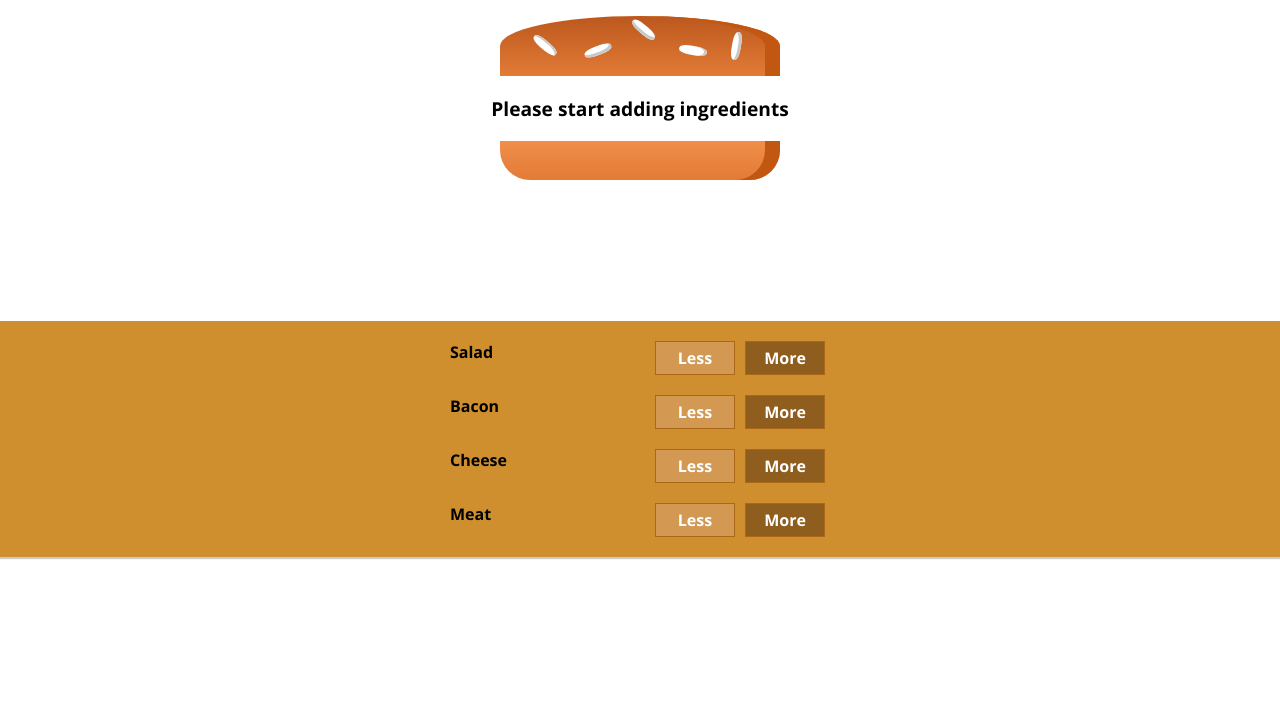
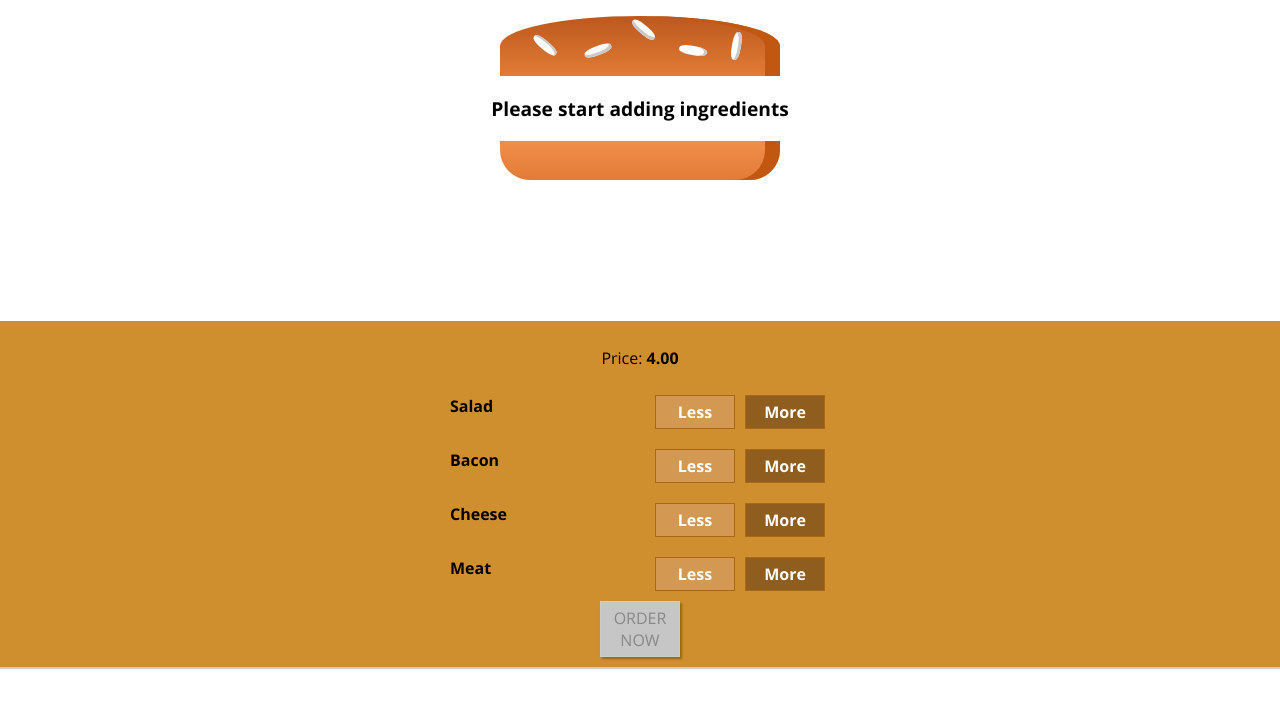
Before and after one commit to ivan-dimittrov/Burger-Builder-App, a React (Create React App) app: page / in a window 1280 px wide. Shown: the top 708 px of the page. Built offline with nearby package versions, Linux system fonts and the light colour scheme.

Commit message:
Optimization about removing ingredients.

```diff
--- a/src/components/Burger/BuildControls/BuildControls.tsx
+++ b/src/components/Burger/BuildControls/BuildControls.tsx
@@ -12,6 +12,7 @@
 const buildControls = (props: any) => {
     return (
         <div className='buildControls'>
+            <p>Price: <strong>{props.price.toFixed(2)}</strong></p>
             {controls.map(ctrl => {
                 return <BuildControl
                     key={ctrl.label}
@@ -20,6 +21,7 @@
                     removed={() => props.ingredientRemoved(ctrl.type)}
                 />
             })}
+            <button className='OrderButton' disabled={!props.purchasable}>ORDER NOW</button>
         </div>
     );
 };
--- a/src/components/Burger/BuildControls/buildControls.css
+++ b/src/components/Burger/BuildControls/buildControls.css
@@ -8,3 +8,44 @@
     margin: auto;
     padding: 10px 0;
 }
+
+.OrderButton {
+    background-color: #DAD735;
+    outline: none;
+    cursor: pointer;
+    border: 1px solid #966909;
+    color: #966909;
+    font-family: inherit;
+    font-size: 1.2em;
+    padding: 15px 30px;
+    box-shadow: 2px 2px 2px #966909;
+}
+
+.OrderButton:hover, .OrderButton:active {
+    background-color: #A0DB41;
+    border: 1px solid #966909;
+    color: #966909;
+}
+
+.OrderButton:disabled {
+    background-color: #C7C6C6;
+    cursor: not-allowed;
+    border: 1px solid #ccc;
+    color: #888888;
+}
+
+.OrderButton:not(:disabled) {
+    animation: enable 0.3s linear;
+}
+
+@keyframes enable {
+    0% {
+        transform: scale(1);
+    }
+    60% {
+        transform: scale(1.1);
+    }
+    100% {
+        transform: scale(1);
+    }
+}
--- a/src/containers/BurgerBuilder/BurgerBuilder.tsx
+++ b/src/containers/BurgerBuilder/BurgerBuilder.tsx
@@ -19,8 +19,20 @@
             cheese: 0,
             meat: 0,
         },
-        totalPrice: 4
+        totalPrice: 4,
+        purchasable: false
     };
+
+    public updatePurchaseState(updatedIngredients: any) {
+        const sum = Object.keys(updatedIngredients).map(ingredientsKey => {
+            // @ts-ignore
+            return updatedIngredients[ingredientsKey];
+        }).reduce((sum, el) => {
+            return sum + el;
+        },0);
+
+        this.setState({purchasable: sum > 0});
+    }
 
     public addIngredient = (type: any) => {
         // @ts-ignore
@@ -35,11 +47,13 @@
         const priceAddition = INGREDIENT_PRICES[type];
         const newPrice = this.state.totalPrice + priceAddition;
         this.setState({ingredients: updatedIngredients, totalPrice: newPrice});
+        this.updatePurchaseState(updatedIngredients);
     };
 
-    public removeIngredient = (type:any) => {
+    public removeIngredient = (type: any) => {
         // @ts-ignore
         const oldCount = this.state.ingredients[type];
+        if (oldCount > 0) {
             const updatedCount = oldCount - 1;
             const updatedIngredients = {
                 ...this.state.ingredients
@@ -47,9 +61,11 @@
             // @ts-ignore
             updatedIngredients[type] = updatedCount < 0 ? 0 : updatedCount;
             // @ts-ignore
-        const priceAddition = INGREDIENT_PRICES[type];
-        const newPrice = this.state.totalPrice - priceAddition;
+            const priceDeduction = INGREDIENT_PRICES[type];
+            const newPrice = this.state.totalPrice - priceDeduction < 4 ? 4 : this.state.totalPrice - priceDeduction;
             this.setState({ingredients: updatedIngredients, totalPrice: newPrice});
+            this.updatePurchaseState(updatedIngredients);
+        }
     };
 
 
@@ -57,7 +73,11 @@
         return (
             <Aux>
                 <Burger ingredients={this.state.ingredients}/>
-                <BuildControls ingredientAdded={this.addIngredient} ingredientRemoved={this.removeIngredient}/>
+                <BuildControls
+                    ingredientAdded={this.addIngredient}
+                    ingredientRemoved={this.removeIngredient}
+                    price={this.state.totalPrice}
+                    purchasable={this.state.purchasable}/>
             </Aux>
 
         );
```
Lines whose indentation alone changed are shown as unchanged.
